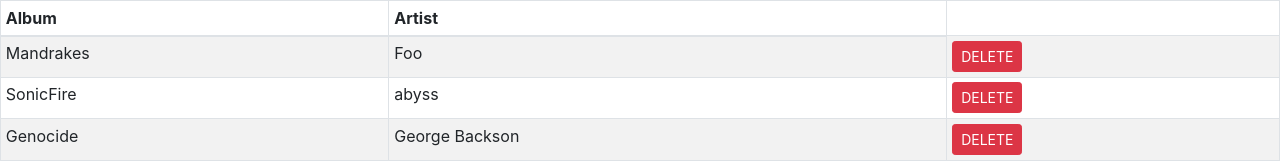
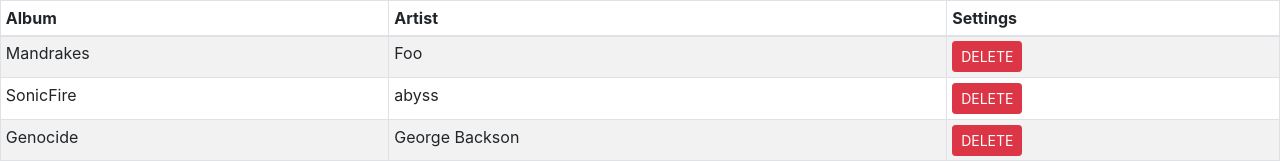
Before and after one commit to blabtonic/dis-query, a React (Create React App) app: page / in a window 1280 px wide. Shown: the top 162 px of the page. Built offline with nearby package versions, Linux system fonts and the light colour scheme.

Commit message:
front end changes

```diff
--- a/src/DataBoard.js
+++ b/src/DataBoard.js
@@ -27,6 +27,7 @@ class DataBoard extends Component {
                     <tr>
                         <th>Album</th>
                         <th>Artist</th>
+                        <th>Settings</th>
                     </tr>
                 </thead>
                 <TableBody bandData={bandData} removeRecord={removeRecord}></TableBody>
```
